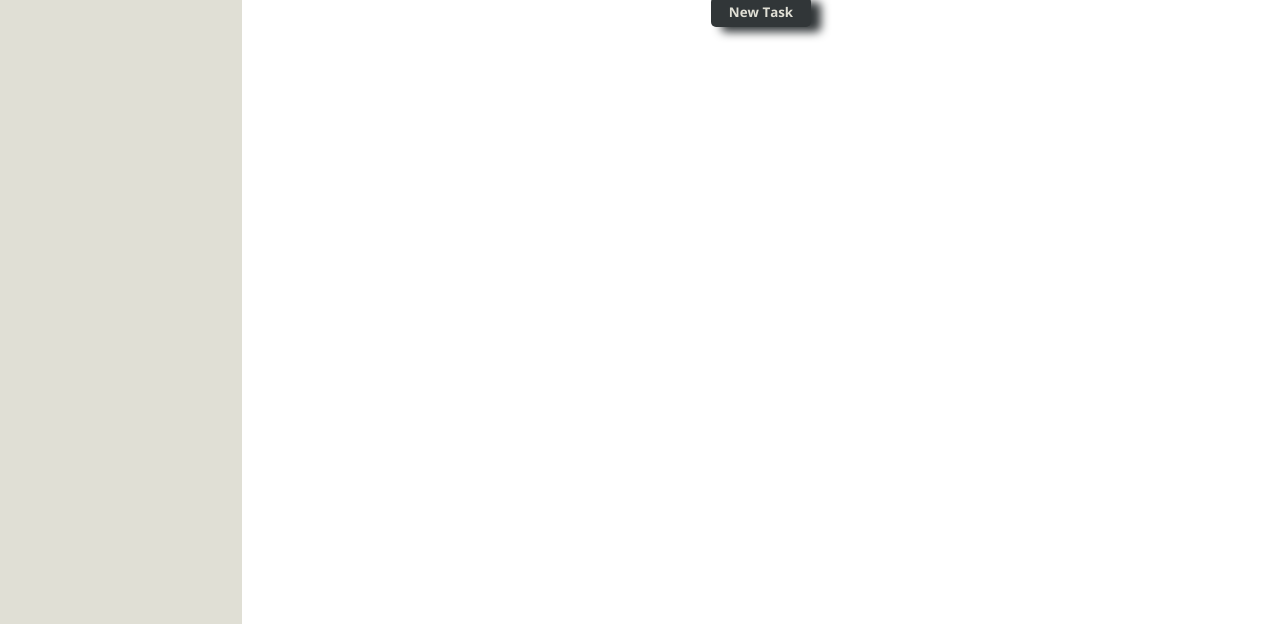
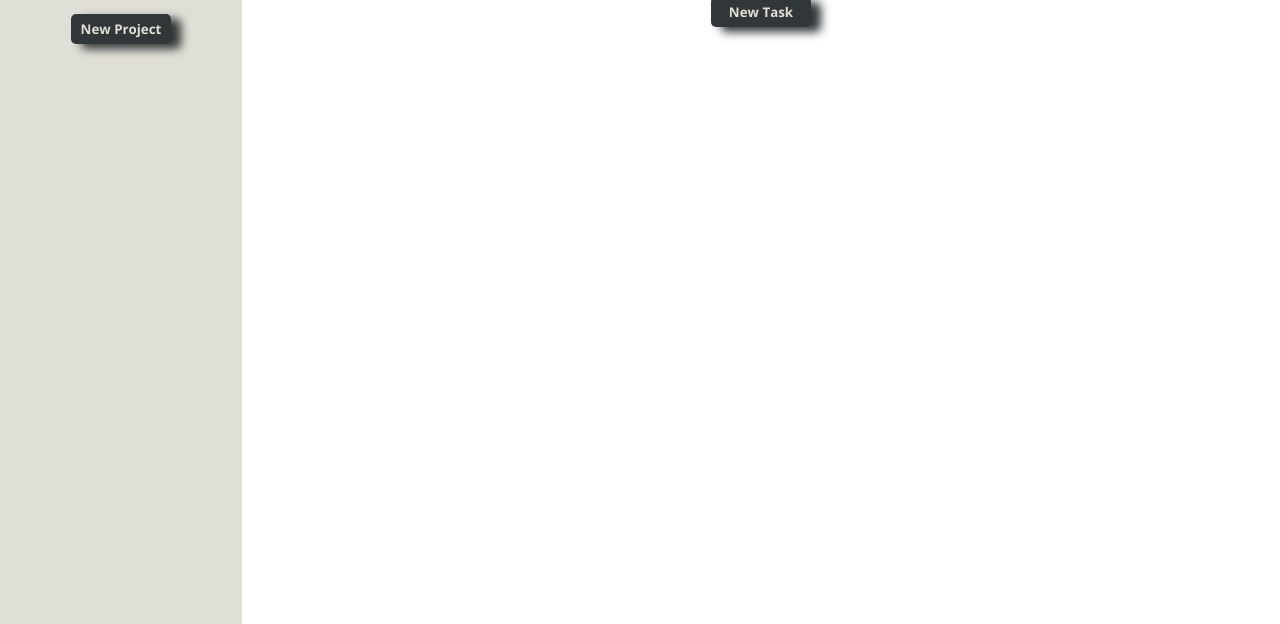
Before and after one commit to savawebdev/odin-todo, a website built with webpack: page src/index.html in a window 1280 px wide. Shown: the part 176-800 px from the top of the page. Built offline with nearby package versions, Linux system fonts and the light colour scheme.

Commit message:
Added new project button

```diff
--- a/src/index.html
+++ b/src/index.html
@@ -20,6 +20,8 @@
           <ul class="projects-list">
             <!-- <li>Default project</li> -->
           </ul>
+
+          <button class="btn btn-dark" id="new-project-btn">New Project</button>
         </div>
       </div>
       <div class="content">
--- a/src/style.css
+++ b/src/style.css
@@ -171,6 +171,11 @@
   color: var(--primary-color);
 }
 
+#new-project-btn {
+  display: block;
+  margin: 20px auto;
+}
+
 /* MODAL */
 .overlay {
   position: absolute;
```
Also changed, not shown: dist/index.html, dist/main.bundle.js.
